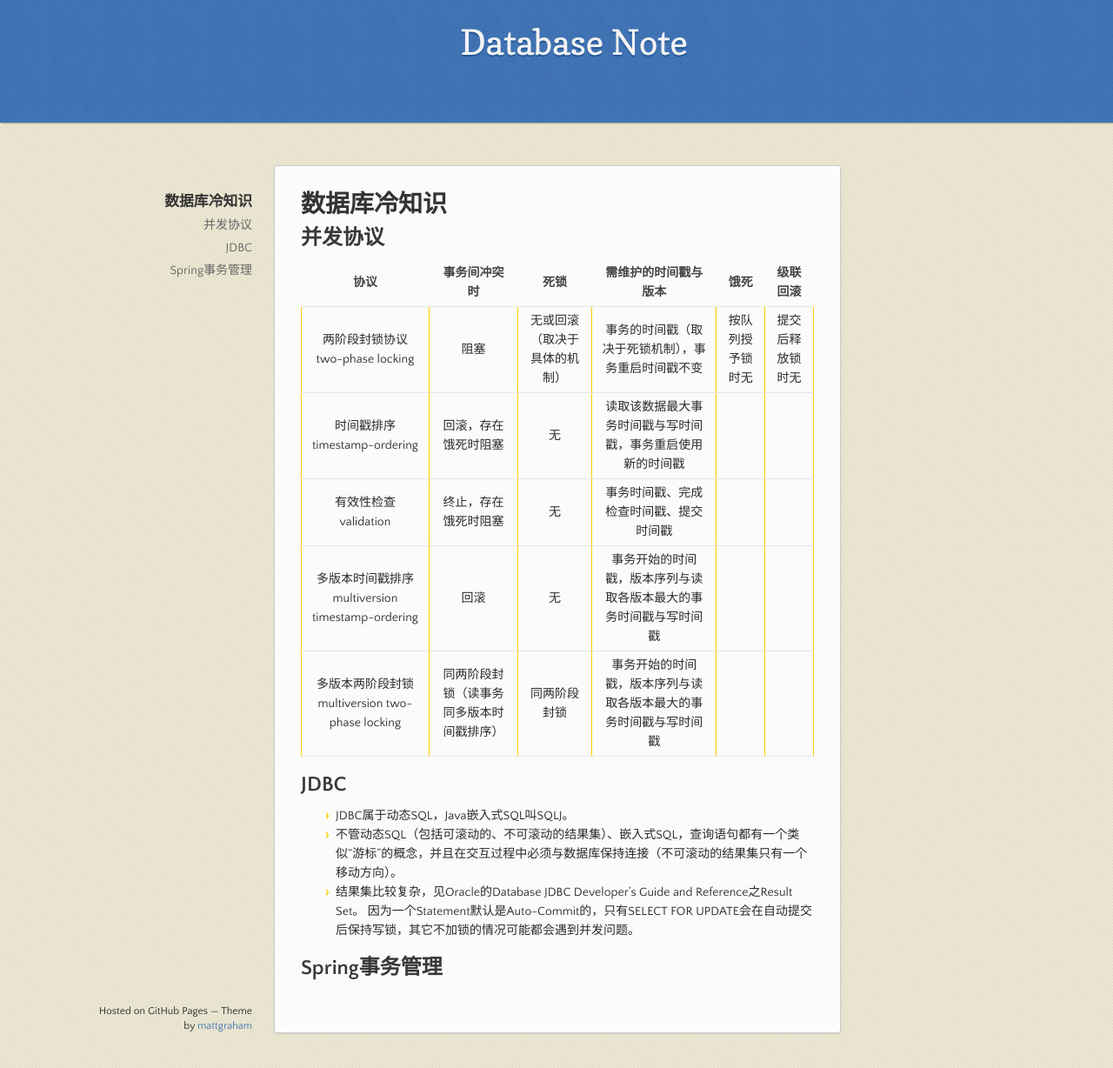
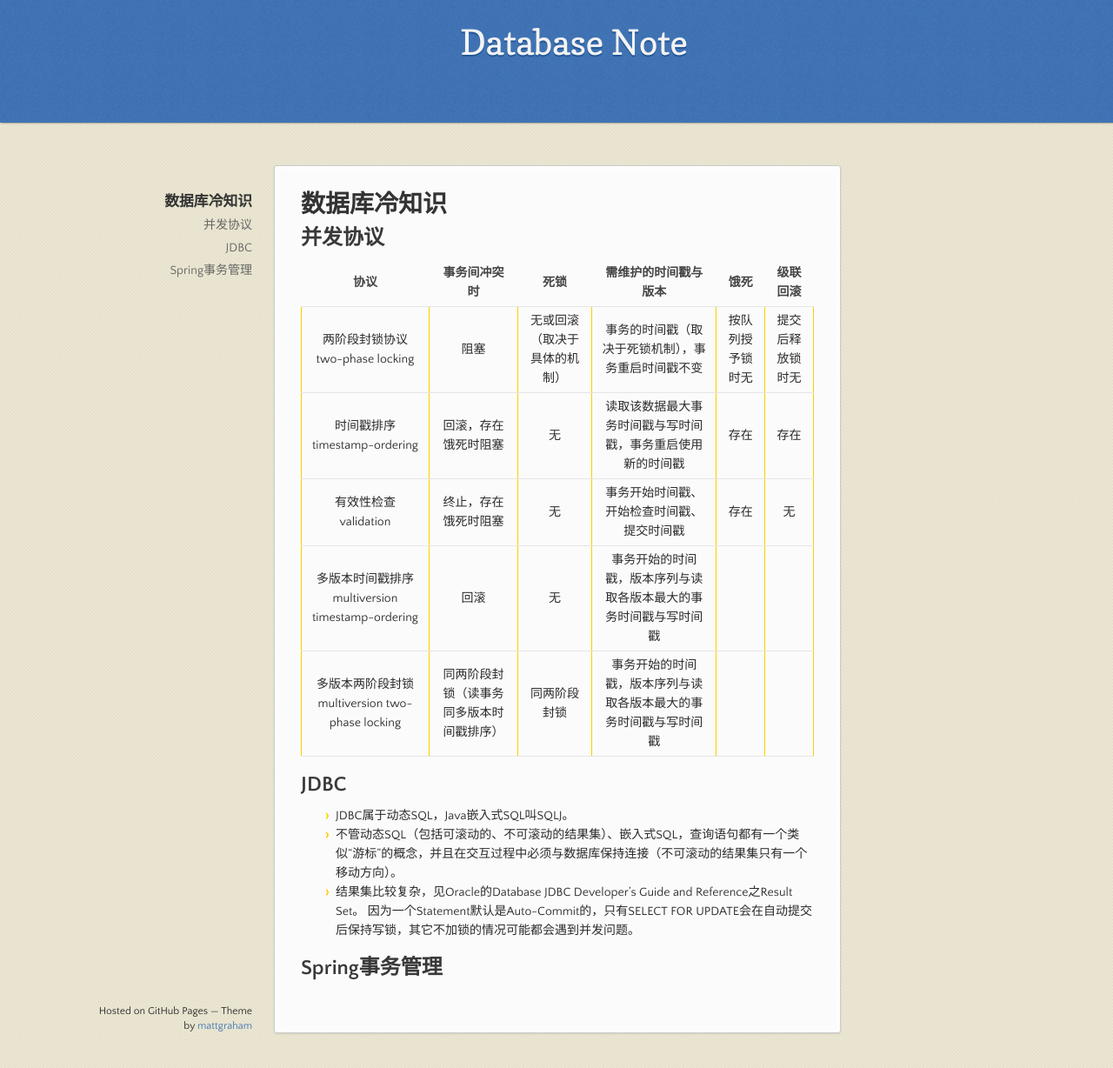
Before and after one commit to lvv9/lvv9.github.io, a Jekyll site: the page built from _posts/2019-01-28-database-note.md, in a window 1280 px wide and 1228 px high. Shown: the whole window at 87% size. Built offline with Jekyll 4.4.1, drawn with Linux system fonts in a browser that asks for light colours; our own code applies the rules of GitHub Pages for plain Markdown files; the repository's description, which GitHub fills in, is left out.

Commit message:
Update 2019-01-28-database-note.md

```diff
--- a/_posts/2019-01-28-database-note.md
+++ b/_posts/2019-01-28-database-note.md
@@ -5,8 +5,8 @@
 |协议|事务间冲突时|死锁|需维护的时间戳与版本|饿死|级联回滚
 |:---:|:---:|:---:|:---:|:---:|:---:
 |两阶段封锁协议 two-phase locking|阻塞|无或回滚（取决于具体的机制）|事务的时间戳（取决于死锁机制），事务重启时间戳不变|按队列授予锁时无|提交后释放锁时无
-|时间戳排序 timestamp-ordering|回滚，存在饿死时阻塞|无|读取该数据最大事务时间戳与写时间戳，事务重启使用新的时间戳||
-|有效性检查 validation|终止，存在饿死时阻塞|无|事务时间戳、完成检查时间戳、提交时间戳||
+|时间戳排序 timestamp-ordering|回滚，存在饿死时阻塞|无|读取该数据最大事务时间戳与写时间戳，事务重启使用新的时间戳|存在|存在
+|有效性检查 validation|终止，存在饿死时阻塞|无|事务开始时间戳、开始检查时间戳、提交时间戳|存在|无
 |多版本时间戳排序 multiversion timestamp-ordering|回滚|无|事务开始的时间戳，版本序列与读取各版本最大的事务时间戳与写时间戳||
 |多版本两阶段封锁 multiversion two-phase locking|同两阶段封锁（读事务同多版本时间戳排序）|同两阶段封锁|事务开始的时间戳，版本序列与读取各版本最大的事务时间戳与写时间戳||
 
```
